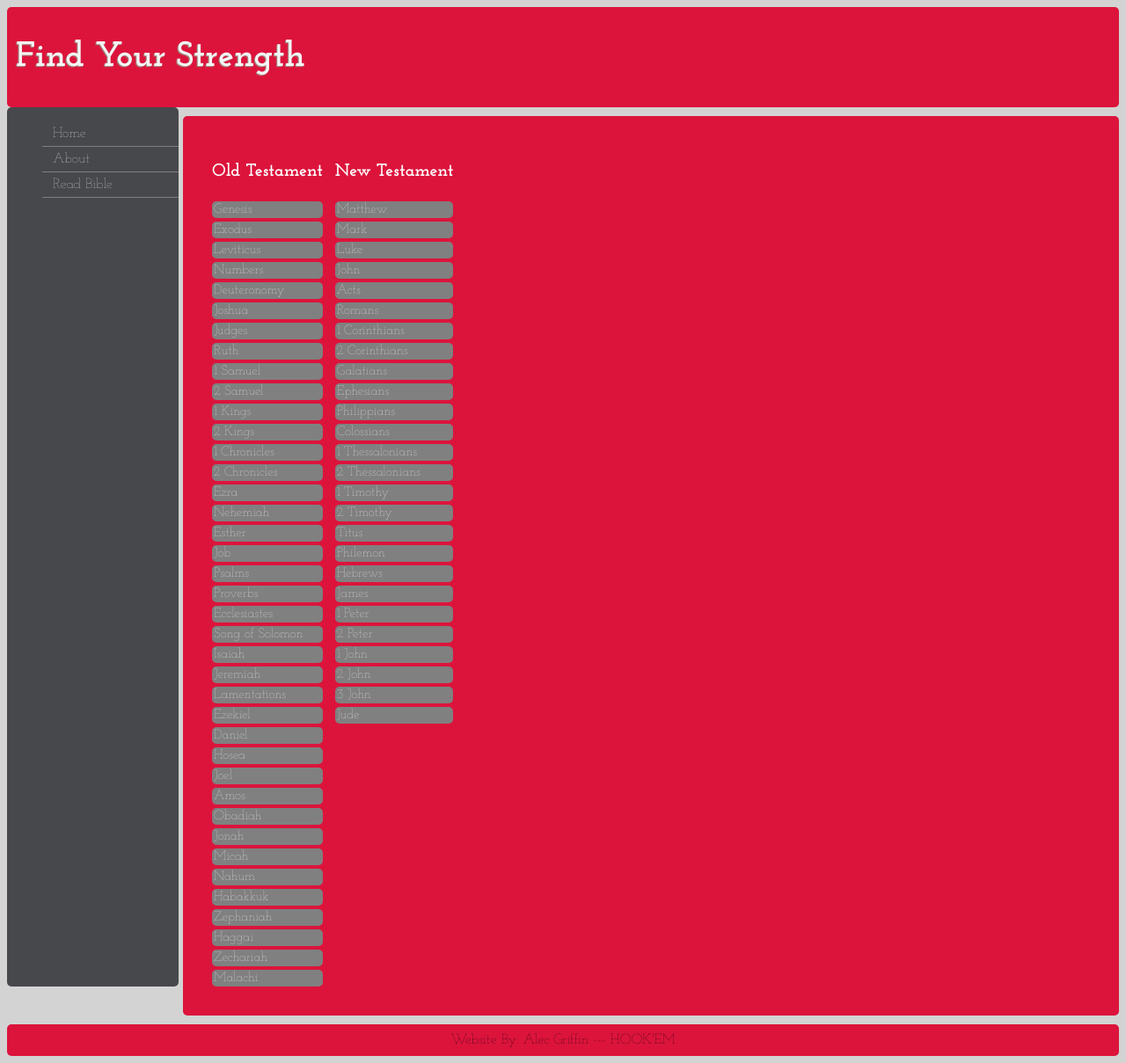
After one commit to AlecGriffin/FindYourStrengthProject, a Flask app: page /readbible/ in a window 1280 px wide. The commit adds this page. Shown: the whole page at 88% size. Run offline with Flask 2, Linux system fonts and the light colour scheme.

Commit message:
Added Read bible tab (Currently a work in progress)

```diff
--- a/fys/findyourstrength.py
+++ b/fys/findyourstrength.py
@@ -18,6 +18,10 @@ def show_entry():
 @app.route('/about/')
 def show_about():
 	return render_template('about.html')
+
+@app.route('/readbible/')
+def show_readBible():
+	return render_template('readbible.html')
 
 @app.route('/add_input', methods=['POST'])
 def add_input():
--- a/fys/static/cssMain.css
+++ b/fys/static/cssMain.css
@@ -78,6 +78,7 @@ input[type=submit]{
 input[type=submit]:hover{
  box-shadow: -2px 2px 2px #998;
  background-color: darkgray;
+ cursor: pointer;
 }
 
 #verseArea{
@@ -109,3 +110,42 @@ input[type=submit]:hover{
  	margin: 10px;
  	border-radius: 5px;
 }
+
+#chapter_Selector{
+	padding: 30px;
+	background-color: crimson;
+ 	margin-left: 200px;
+ 	border-radius:5px;
+ 	margin-top: 10px;
+ 	margin-bottom: 10px;
+ 	overflow: hidden;
+
+}
+
+.bookTitle{
+	color: white;
+	font-size: 15px;
+ 	background-color: gray;
+ 	padding: 2px;
+ 	margin: 0px;
+ 	margin-right: 10px;
+ 	border-radius: 5px;
+}
+
+.bookCollection{
+	color: white;
+	font-size: 20px;
+	margin-right: 10px;
+}
+
+#chapter_table{
+	border: 1px solid black;
+	/*padding: 0px;
+	margin: 0px;*/
+	border:none;
+}
+
+#chapter_table p:hover{
+	background-color: darkgray;
+	cursor: pointer;
+}
--- a/fys/static/myscript.js
+++ b/fys/static/myscript.js
@@ -1,11 +1,12 @@
 function changeButtonColor(color){
 	verseSubmitForm = document.forms[0];
-	verseSubmitForm['submit'].style.backgroundColor = "blue";
+	// verseSubmitForm['submit'].style.backgroundColor = "blue";
 
 }
 
 function changeBackButtonColor(color){
-	verseSubmitForm = document.forms[0];
-	verseSubmitForm['submit'].style.backgroundColor = "gray";
+	// verseSubmitForm = document.forms[0];
+	// verseSubmitForm['submit'].style.backgroundColor = "red";
+	console.log("Button Up")
 
 }
--- a/fys/templates/index.html
+++ b/fys/templates/index.html
@@ -17,11 +17,13 @@
                 <ul>
                     <li><a href = '/'>Home</a></li>
                     <li><a href= '/about' >About</a></li>
+                    <li><a href='/readbible'>Read Bible</a>
 
                 </ul>
 
             </div>
                 {% block relevantVerseForm %}{% endblock %}
+                {% block readBible %}{% endblock %}
 
             <div id = "footer">
                 Website By: Alec Griffin --- HOOK'EM
--- /dev/null
+++ b/fys/templates/readbible.html
@@ -0,0 +1,303 @@
+{% extends "index.html" %}
+
+{% block readBible %}
+<div id = "chapter_Selector">
+	<!-- <div id = "Old_Testament">
+
+		<p class = "bookTitle">Genesis</p>
+		<p class = "bookTitle">Exodus</p>
+		<p class = "bookTitle">Leviticus</p>
+		<p class = "bookTitle">Numbers</p>
+		<p class = "bookTitle">Deuteronomy</p>
+		<p class = "bookTitle">Joshua</p>
+		<p class = "bookTitle">Judges</p>
+		<p class = "bookTitle">Ruth</p>
+		<p class = "bookTitle">1 Samuel</p>
+		<p class = "bookTitle">2 Samuel</p>
+		<p class = "bookTitle">1 Kings</p>
+		<p class = "bookTitle">2 Kings</p>
+		<p class = "bookTitle">1 Chronicles</p>
+		<p class = "bookTitle">2 Chronicles</p>
+		<p class = "bookTitle">Ezra</p>
+		<p class = "bookTitle">Nehemiah</p>
+		<p class = "bookTitle">Esther</p>
+		<p class = "bookTitle">Job</p>
+		<p class = "bookTitle">Psalms</p>
+		<p class = "bookTitle">Proverbs</p>
+		<p class = "bookTitle">Ecclesiastes</p>
+		<p class = "bookTitle">Song of Solomon</p>
+		<p class = "bookTitle">Isaiah</p>
+		<p class = "bookTitle">Jeremiah</p>
+		<p class = "bookTitle">Lamentations</p>
+		<p class = "bookTitle">Ezekiel</p>
+		<p class = "bookTitle">Daniel</p>
+		<p class = "bookTitle">Hosea</p>
+		<p class = "bookTitle">Joel</p>
+		<p class = "bookTitle">Amos</p>
+		<p class = "bookTitle">Obadiah</p>
+		<p class = "bookTitle">Jonah</p>
+		<p class = "bookTitle">Micah</p>
+		<p class = "bookTitle">Nahum</p>
+		<p class = "bookTitle">Habakkuk</p>
+		<p class = "bookTitle">Zephaniah</p>
+		<p class = "bookTitle">Haggai</p>
+		<p class = "bookTitle">Zechariah</p>
+		<p class = "bookTitle">Malachi</p>
+	</div>
+
+	<div id = "New_Testament">
+		<p class = "bookCollection">New Testament</p>
+		<p class = "bookTitle">Matthew</p>
+		<p class = "bookTitle">Mark</p>
+		<p class = "bookTitle">Luke</p>
+		<p class = "bookTitle">John</p>
+		<p class = "bookTitle">Acts</p>
+		<p class = "bookTitle">Romans</p>
+		<p class = "bookTitle">1 Corinthians</p>
+		<p class = "bookTitle">2 Corinthians</p>
+		<p class = "bookTitle">Galatians</p>
+		<p class = "bookTitle">Ephesians</p>
+		<p class = "bookTitle">Philippians</p>
+		<p class = "bookTitle">Colossians</p>
+		<p class = "bookTitle">1 Thessalonians</p>
+		<p class = "bookTitle">2 Thessalonians</p>
+		<p class = "bookTitle">1 Timothy</p>
+		<p class = "bookTitle">2 Timothy</p>
+		<p class = "bookTitle">Titus</p>
+		<p class = "bookTitle">Philemon</p>
+		<p class = "bookTitle">Hebrews</p>
+		<p class = "bookTitle">James</p>
+		<p class = "bookTitle">1 Peter</p>
+		<p class = "bookTitle">2 Peter</p>
+		<p class = "bookTitle">1 John</p>
+		<p class = "bookTitle">2 John</p>
+		<p class = "bookTitle">3 John</p>
+		<p class = "bookTitle">Jude</p>
+		<p class = "bookTitle">Revelations</p>
+	</div> -->
+
+	<div>
+		<table id = "chapter_table">
+			<tr>
+				<th><p class = "bookCollection"> Old Testament</p></th>
+				<th><p class = "bookCollection">New Testament</p></th>
+			</tr>
+
+			<tr>
+				<td><p class = "bookTitle">Genesis</p></td>
+				<td><p class = "bookTitle">Matthew</p></td>
+
+
+			</tr>
+
+			<tr>
+				<td><p class = "bookTitle">Exodus</p></td>
+				<td><p class = "bookTitle">Mark</p></td>
+
+			</tr>
+
+			<tr>
+				<td><p class = "bookTitle">Leviticus</p></td>
+				<td><p class = "bookTitle">Luke</p></td>
+
+			</tr>
+
+			<tr>
+				<td><p class = "bookTitle">Numbers</p></td>
+				<td><p class = "bookTitle">John</p></td>
+
+			</tr>
+
+			<tr>
+				<td><p class = "bookTitle">Deuteronomy</p></td>
+				<td><p class = "bookTitle">Acts</p></td>
+
+			</tr>
+
+			<tr>
+				<td><p class = "bookTitle">Joshua</p></td>
+				<td><p class = "bookTitle">Romans</p></td>
+
+			</tr>
+
+			<tr>
+				<td><p class = "bookTitle">Judges</p></td>
+				<td><p class = "bookTitle">1 Corinthians</p></td>
+
+			</tr>
+
+			<tr>
+				<td><p class = "bookTitle">Ruth</p></td>
+				<td><p class = "bookTitle">2 Corinthians</p></td>
+
+			</tr>
+
+			<tr>
+				<td><p class = "bookTitle">1 Samuel</p></td>
+				<td><p class = "bookTitle">Galatians</p></td>
+
+			</tr>
+
+			<tr>
+				<td><p class = "bookTitle">2 Samuel</p></td>
+				<td><p class = "bookTitle">Ephesians</p></td>
+
+			</tr>
+
+			<tr>
+				<td><p class = "bookTitle">1 Kings</p></td>
+				<td><p class = "bookTitle">Philippians</p></td>
+
+			</tr>
+
+			<tr>
+				<td><p class = "bookTitle">2 Kings</p></td>
+				<td><p class = "bookTitle">Colossians</p></td>
+
+			</tr>
+
+			<tr>
+				<td><p class = "bookTitle">1 Chronicles</p></td>
+				<td><p class = "bookTitle">1 Thessalonians</p></td>
+
+			</tr>
+
+			<tr>
+				<td><p class = "bookTitle">2 Chronicles</p></td>
+				<td><p class = "bookTitle">2 Thessalonians</p></td>
+
+			</tr>
+
+			<tr>
+				<td><p class = "bookTitle">Ezra</p></td>
+				<td><p class = "bookTitle">1 Timothy</p></td>
+
+			</tr>
+
+			<tr>
+				<td><p class = "bookTitle">Nehemiah</p></td>
+				<td><p class = "bookTitle">2 Timothy</p></td>
+
+			</tr>
+
+			<tr>
+				<td><p class = "bookTitle">Esther</p></td>
+				<td><p class = "bookTitle">Titus</p></td>
+
+			</tr>
+
+			<tr>
+				<td><p class = "bookTitle">Job</p></td>
+				<td><p class = "bookTitle">Philemon</p></td>
+
+			</tr>
+
+			<tr>
+				<td><p class = "bookTitle">Psalms</p></td>
+				<td><p class = "bookTitle">Hebrews</p></td>
+
+			</tr>
+
+			<tr>
+				<td><p class = "bookTitle">Proverbs</p></td>
+				<td><p class = "bookTitle">James</p></td>
+
+			</tr>
+
+			<tr>
+				<td><p class = "bookTitle">Ecclesiastes</p></td>
+				<td><p class = "bookTitle">1 Peter</p></td>
+
+			</tr>
+
+			<tr>
+				<td><p class = "bookTitle">Song of Solomon</p></td>
+				<td><p class = "bookTitle">2 Peter</p></td>
+
+			</tr>
+
+			<tr>
+				<td><p class = "bookTitle">Isaiah</p></td>
+				<td><p class = "bookTitle">1 John</p></td>
+
+			</tr>
+
+			<tr>
+				<td><p class = "bookTitle">Jeremiah</p></td>
+				<td><p class = "bookTitle">2 John</p></td>
+
+			</tr>
+
+			<tr>
+				<td><p class = "bookTitle">Lamentations</p></td>
+				<td><p class = "bookTitle">3 John</p></td>
+
+			</tr>
+
+			<tr>
+				<td><p class = "bookTitle">Ezekiel</p></td>
+				<td><p class = "bookTitle">Jude</p></td>
+
+			</tr>
+
+			<tr>
+				<td><p class = "bookTitle">Daniel</p></td>
+			</tr>
+
+			<tr>
+				<td><p class = "bookTitle">Hosea</p></td>
+			</tr>
+
+			<tr>
+				<td><p class = "bookTitle">Joel</p></td>
+			</tr>
+
+			<tr>
+				<td><p class = "bookTitle">Amos</p></td>
+			</tr>
+
+			<tr>
+				<td><p class = "bookTitle">Obadiah</p></td>
+			</tr>
+
+			<tr>
+				<td><p class = "bookTitle">Jonah</p></td>
+			</tr>
+
+			<tr>
+				<td><p class = "bookTitle">Micah</p></td>
+			</tr>
+
+			<tr>
+				<td><p class = "bookTitle">Nahum</p></td>
+			</tr>
+
+			<tr>
+				<td><p class = "bookTitle">Habakkuk</p></td>
+			</tr>
+
+			<tr>
+				<td><p class = "bookTitle">Zephaniah</p></td>
+			</tr>
+
+			<tr>
+				<td><p class = "bookTitle">Haggai</p></td>
+			</tr>
+
+			<tr>
+				<td><p class = "bookTitle">Zechariah</p></td>
+			</tr>
+
+			<tr>
+				<td><p class = "bookTitle">Malachi</p></td>
+			</tr>
+
+
+		</table>
+
+
+	</div>
+
+</div>
+
+{% endblock%}
```
